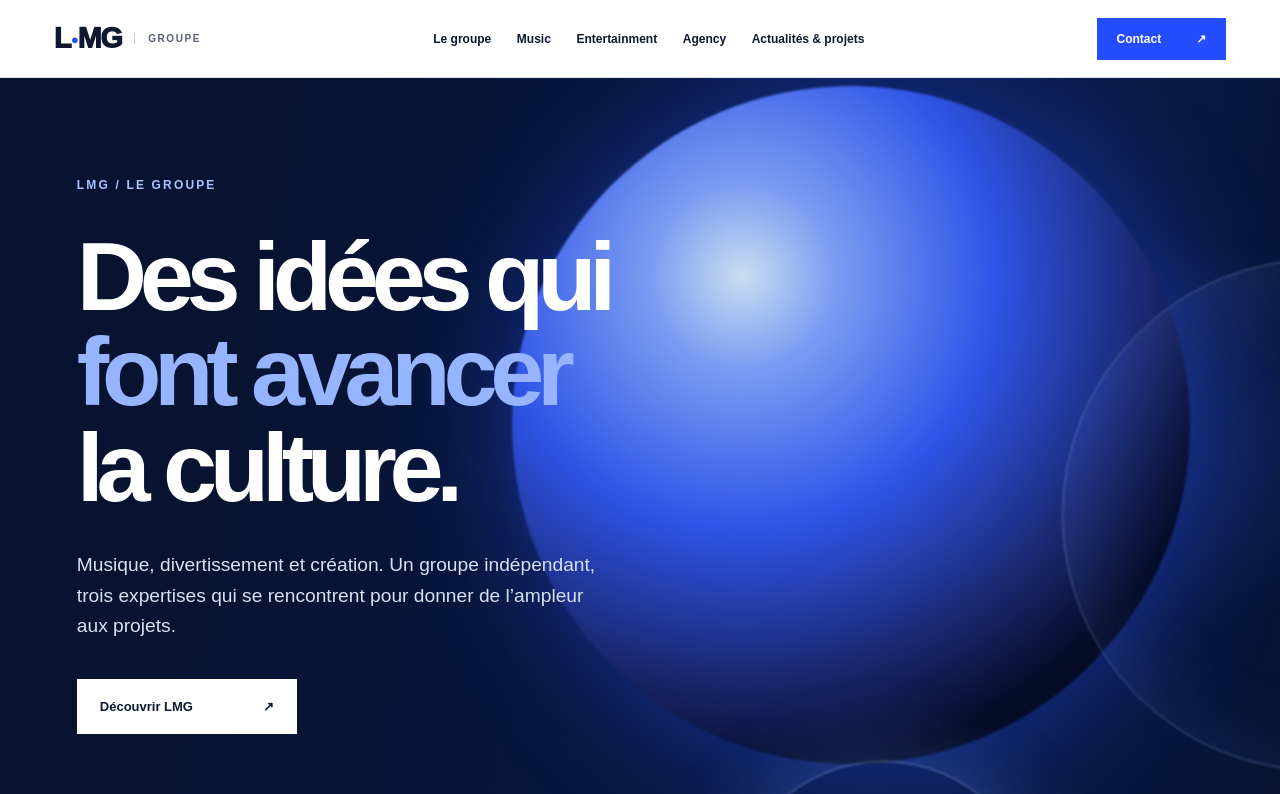
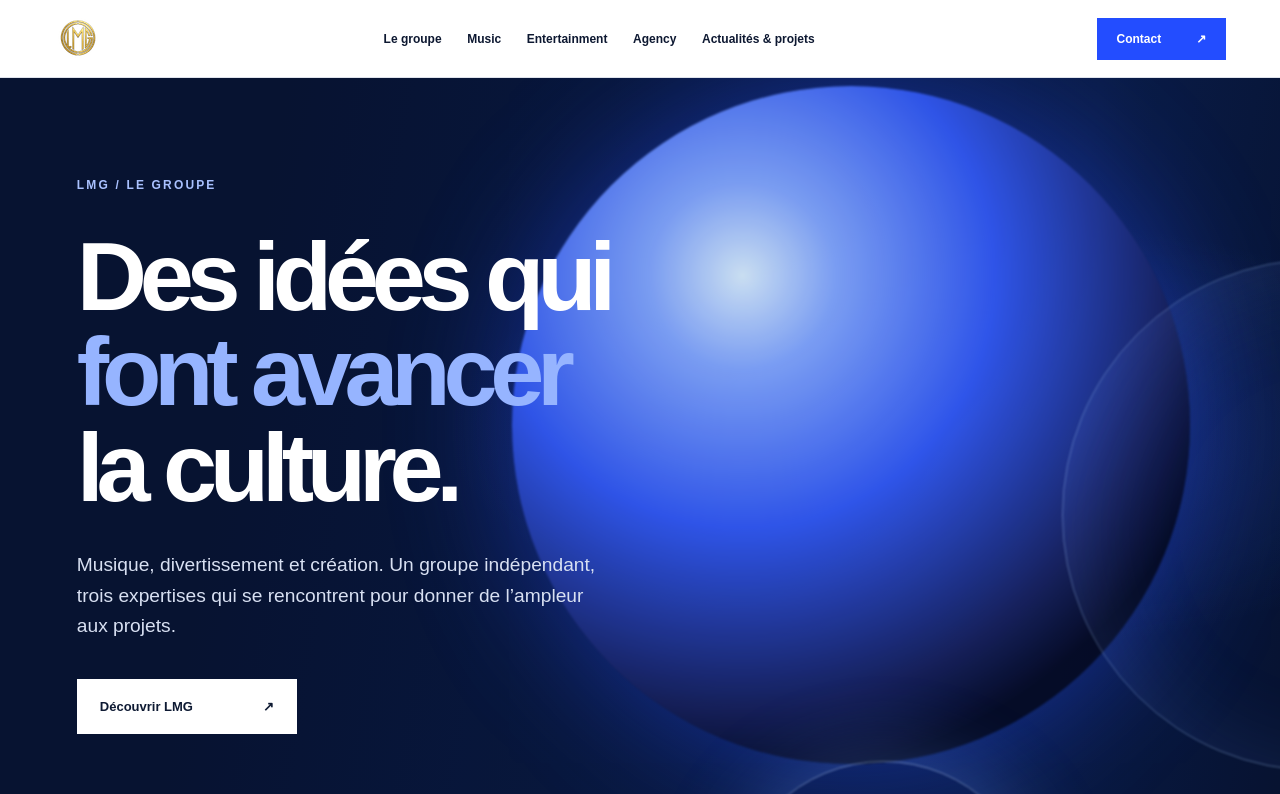
Before and after one commit to contactlmgmusic-cyber/lmg-group-portal, a Next.js app: page / in a window 1280 px wide. Shown: the top 794 px of the page. Built offline with nearby package versions, Linux system fonts and the light colour scheme.

Commit message:
fix: use original LMG logo throughout the portal

```diff
--- a/app/layout.tsx
+++ b/app/layout.tsx
@@ -6,7 +6,7 @@ import "./globals.css";
 export const metadata: Metadata = {
   title: { default: "Home - LMG Group Portal", template: "%s - LMG Group Portal" },
   description: "Découvrez le groupe LMG, ses pôles Music, Entertainment et Agency, et les projets qui relient musique, création et expérience.",
-  icons: { icon: "/favicon.svg" },
+  icons: { icon: { url: "/images/lmg-logo.png", type: "image/png", sizes: "48x48" } },
 };
 
 export default function RootLayout({ children }: Readonly<{ children: React.ReactNode }>) {
--- a/components/SiteFooter.tsx
+++ b/components/SiteFooter.tsx
@@ -1,5 +1,6 @@
+import Image from "next/image";
 import Link from "next/link";
 
 export default function SiteFooter() {
-  return <footer className="site-footer"><div className="footer-main"><div><Link href="/" className="brand" aria-label="LMG, accueil"><span className="group-symbol">L<span>●</span>MG</span><span className="brand-suffix">GROUPE</span></Link><p>Un groupe indépendant au croisement de la musique, du divertissement et de la création.</p></div><div className="footer-links"><strong>Le groupe</strong><Link href="/groupe">Notre vision</Link><Link href="/projets">Projets</Link><Link href="/contact">Contact</Link></div><div className="footer-links"><strong>Nos activités</strong><Link href="/poles/music">LMG Music</Link><Link href="/poles/entertainment">LMG Entertainment</Link><Link href="/poles/agency">LMG Agency</Link></div><div className="footer-links"><strong>Suivez-nous</strong><a href="https://www.instagram.com/music.lmg/" target="_blank" rel="noopener noreferrer">Music ↗</a><a href="https://www.instagram.com/entertainment.lmg/" target="_blank" rel="noopener noreferrer">Entertainment ↗</a><a href="https://www.instagram.com/agency.lmg/" target="_blank" rel="noopener noreferrer">Agency ↗</a></div></div><div className="footer-bottom"><span>© {new Date().getFullYear()} LMG</span><span>Lille · France</span><a href="mailto:contact@legacymusicgroup.fr">contact@legacymusicgroup.fr</a></div></footer>;
+  return <footer className="site-footer"><div className="footer-main"><div><Link href="/" className="brand" aria-label="LMG, accueil"><Image className="lmg-logo" src="/images/lmg-logo.png" alt="LMG — Legacy Music Group" width={48} height={48} /></Link><p>Un groupe indépendant au croisement de la musique, du divertissement et de la création.</p></div><div className="footer-links"><strong>Le groupe</strong><Link href="/groupe">Notre vision</Link><Link href="/projets">Projets</Link><Link href="/contact">Contact</Link></div><div className="footer-links"><strong>Nos activités</strong><Link href="/poles/music">LMG Music</Link><Link href="/poles/entertainment">LMG Entertainment</Link><Link href="/poles/agency">LMG Agency</Link></div><div className="footer-links"><strong>Suivez-nous</strong><a href="https://www.instagram.com/music.lmg/" target="_blank" rel="noopener noreferrer">Music ↗</a><a href="https://www.instagram.com/entertainment.lmg/" target="_blank" rel="noopener noreferrer">Entertainment ↗</a><a href="https://www.instagram.com/agency.lmg/" target="_blank" rel="noopener noreferrer">Agency ↗</a></div></div><div className="footer-bottom"><span>© {new Date().getFullYear()} LMG</span><span>Lille · France</span><a href="mailto:contact@legacymusicgroup.fr">contact@legacymusicgroup.fr</a></div></footer>;
 }
--- a/components/SiteHeader.tsx
+++ b/components/SiteHeader.tsx
@@ -1,3 +1,4 @@
+import Image from "next/image";
 import Link from "next/link";
 
 const links = [
@@ -10,7 +11,7 @@ const links = [
 
 export default function SiteHeader() {
   return <header className="site-header">
-    <Link href="/" className="brand" aria-label="LMG, accueil"><span className="group-symbol">L<span>●</span>MG</span><span className="brand-suffix">GROUPE</span></Link>
+    <Link href="/" className="brand" aria-label="LMG, accueil"><Image className="lmg-logo" src="/images/lmg-logo.png" alt="LMG — Legacy Music Group" width={48} height={48} /></Link>
     <nav className="desktop-nav" aria-label="Navigation principale">{links.map(([href, label]) => <Link key={href} href={href}>{label}</Link>)}</nav>
     <Link className="header-contact" href="/contact">Contact <span aria-hidden="true">↗</span></Link>
     <details className="mobile-nav"><summary aria-label="Ouvrir le menu">Menu <span aria-hidden="true">＋</span></summary><nav aria-label="Navigation mobile">{links.map(([href, label]) => <Link key={href} href={href}>{label}</Link>)}<Link href="/contact">Contact</Link></nav></details>
```
Also changed, not shown: app/globals.css, public/favicon.svg (deleted).
